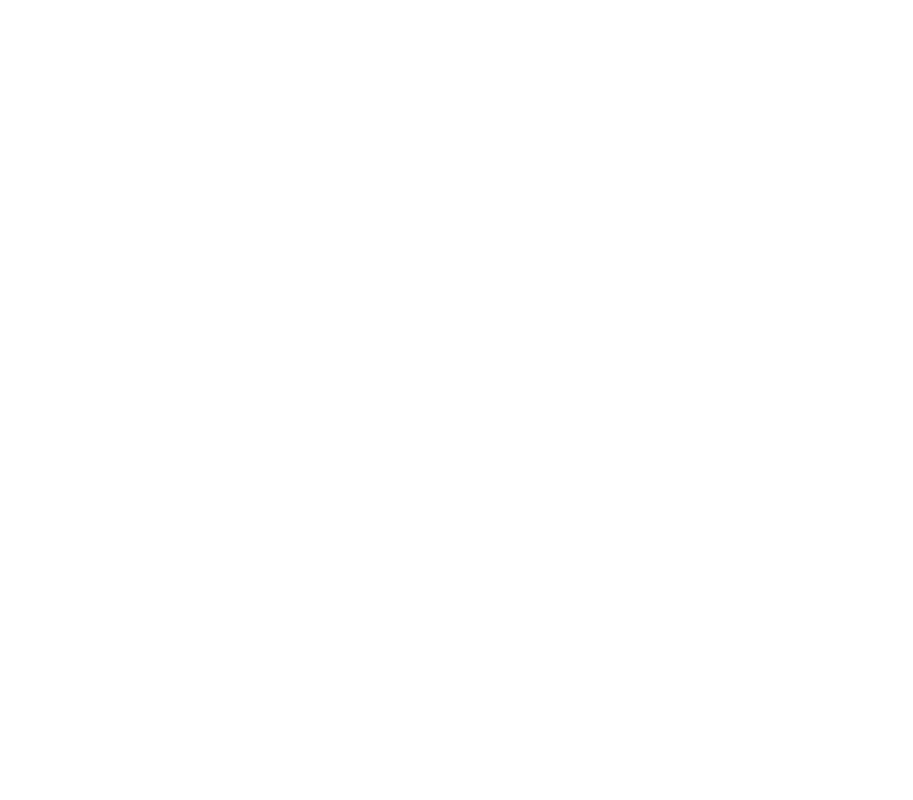
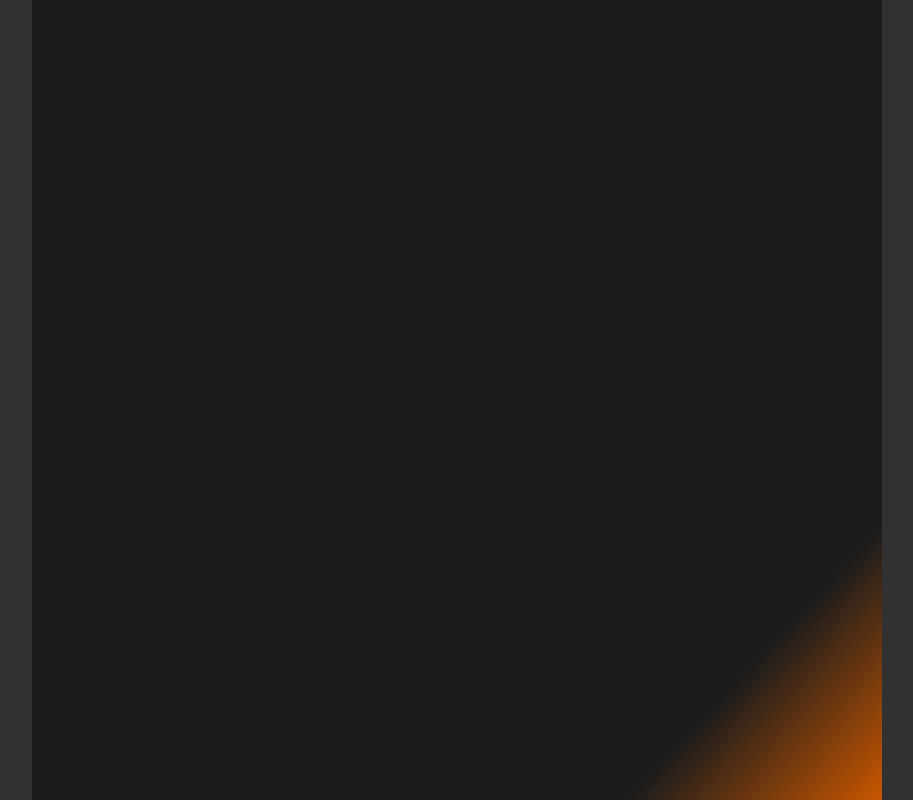
Before and after one commit to satten012/rsschool-cv, a plain HTML site: page index.html in a window 1280 px wide. Shown: the whole page, without its empty margins (183-1096 px from the left). Drawn offline with Linux system fonts and the light colour scheme.

Commit message:
fix: add correct link for style

```diff
--- a/index.html
+++ b/index.html
@@ -5,7 +5,9 @@
 <head>
     <meta charset="UTF-8">
     <meta name="viewport" content="width=device-width, initial-scale=1.0">
-    <title>Document</title>
+    <title>CV#2</title>
+    <link rel="stylesheet" href="style.css">
+
 </head>
 
 <body>
```
Also changed, not shown: assets/image/1_lJY86WV3-67GbEcvvMTpwQ-removebg-preview.png (deleted), assets/image/1_lJY86WV3-67GbEcvvMTpwQ.png (deleted), assets/image/2023-09-14_19-06-24.png (deleted), assets/image/Group 46.png (deleted), assets/image/bg.png (deleted), assets/image/icons8-solidity-48.png (deleted), assets/image/icons8-tailwind-css-48.png (deleted), assets/image/photo.png (deleted), assets/image/png-transparent-solidity-ethereum-smart-contract-blockchain-neo-others-angle-triangle-logo.png (deleted), assets/image/solidity-svgrepo-com.svg (deleted), style.css (renamed from assets/styles/style.css), 2 other files.
